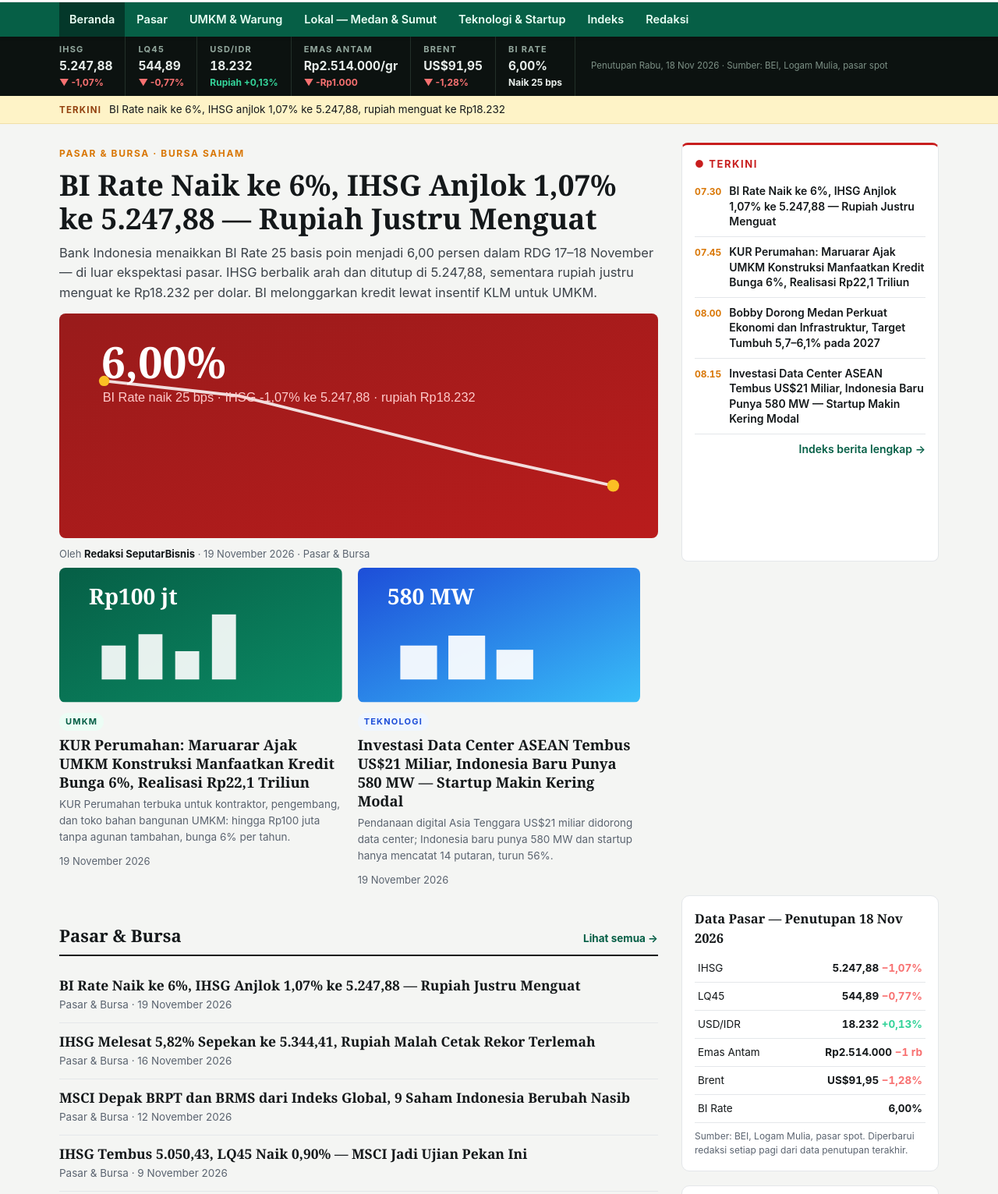
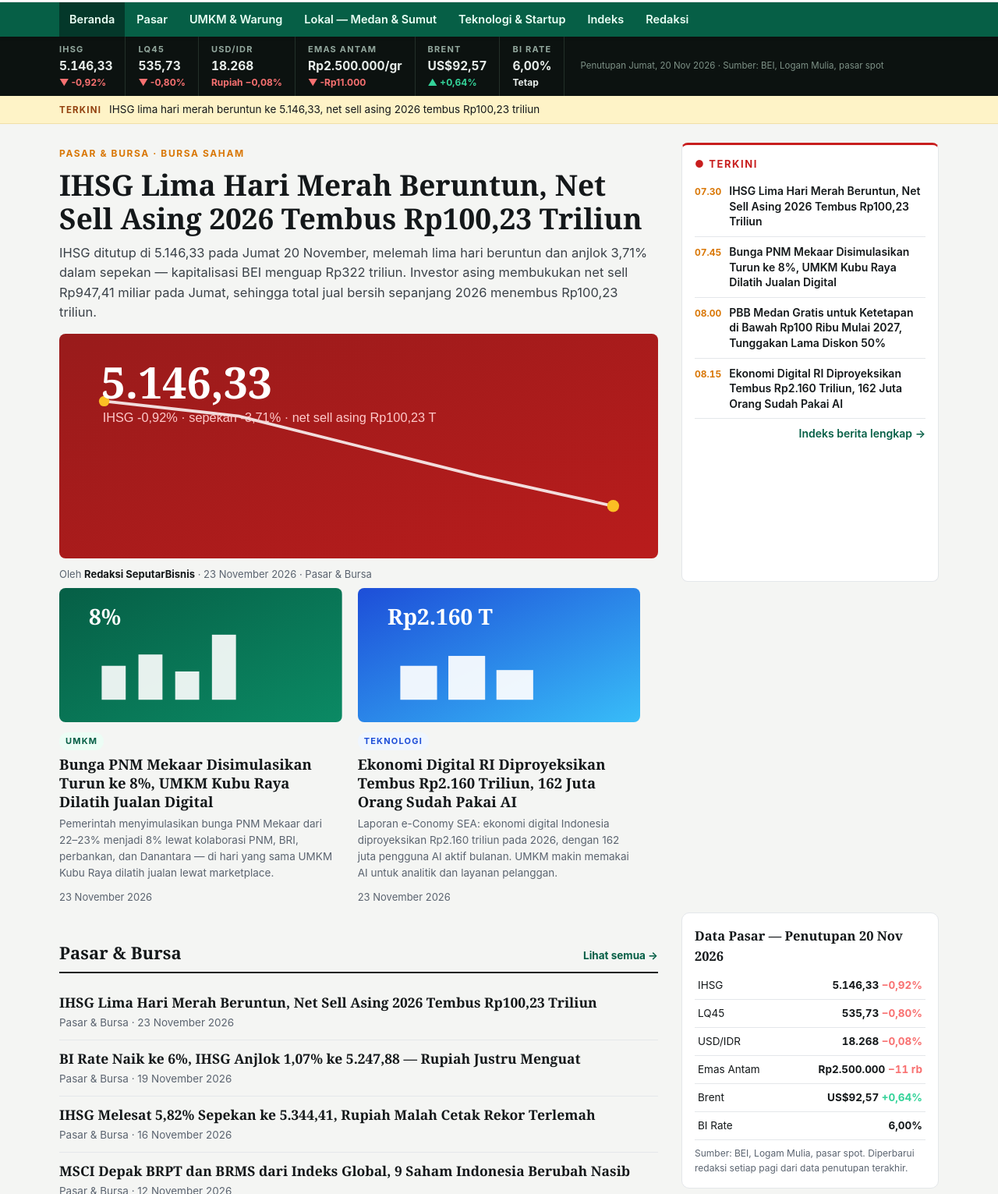
Before and after one commit to FinOwi/seputarbisnis, a plain HTML site: page index.html in a window 1280 px wide. Shown: the part 133-1664 px from the top of the page at 78% size. Drawn offline with Linux system fonts and the light colour scheme.

Commit message:
Edisi Senin 23 November 2026: IHSG 5 hari merah & net sell asing Rp100,23 T, PNM Mekaar 8%, PBB Medan gratis, ekonomi digital Rp2.160 T

```diff
--- a/index.html
+++ b/index.html
@@ -27,49 +27,49 @@
   <a href="index.html" class="on">Beranda</a><a href="pasar/">Pasar</a><a href="umkm/">UMKM &amp; Warung</a><a href="lokal/">Lokal — Medan &amp; Sumut</a><a href="teknologi/">Teknologi &amp; Startup</a><a href="indeks.html">Indeks</a><a href="tentang.html">Redaksi</a>
 </div></nav>
 <div class="marketbar"><div class="wrap">
-  <div class="mkt"><span class="n">IHSG</span><span class="v">5.247,88</span><span class="c dn">▼ -1,07%</span></div>
-  <div class="mkt"><span class="n">LQ45</span><span class="v">544,89</span><span class="c dn">▼ -0,77%</span></div>
-  <div class="mkt"><span class="n">USD/IDR</span><span class="v">18.232</span><span class="c up">Rupiah +0,13%</span></div>
-  <div class="mkt"><span class="n">Emas Antam</span><span class="v">Rp2.514.000/gr</span><span class="c dn">▼ -Rp1.000</span></div>
-  <div class="mkt"><span class="n">Brent</span><span class="v">US$91,95</span><span class="c dn">▼ -1,28%</span></div>
-  <div class="mkt"><span class="n">BI Rate</span><span class="v">6,00%</span><span class="c">Naik 25 bps</span></div>
-  <div class="src">Penutupan Rabu, 18 Nov 2026 · Sumber: BEI, Logam Mulia, pasar spot</div>
+  <div class="mkt"><span class="n">IHSG</span><span class="v">5.146,33</span><span class="c dn">▼ -0,92%</span></div>
+  <div class="mkt"><span class="n">LQ45</span><span class="v">535,73</span><span class="c dn">▼ -0,80%</span></div>
+  <div class="mkt"><span class="n">USD/IDR</span><span class="v">18.268</span><span class="c dn">Rupiah −0,08%</span></div>
+  <div class="mkt"><span class="n">Emas Antam</span><span class="v">Rp2.500.000/gr</span><span class="c dn">▼ -Rp11.000</span></div>
+  <div class="mkt"><span class="n">Brent</span><span class="v">US$92,57</span><span class="c up">▲ +0,64%</span></div>
+  <div class="mkt"><span class="n">BI Rate</span><span class="v">6,00%</span><span class="c">Tetap</span></div>
+  <div class="src">Penutupan Jumat, 20 Nov 2026 · Sumber: BEI, Logam Mulia, pasar spot</div>
 </div></div>
-<div class="ticker"><div class="wrap"><b>Terkini</b><a href="pasar/bi-rate-naik-6-persen-ihsg-anjlok-107-persen-19-november-2026.html">BI Rate naik ke 6%, IHSG anjlok 1,07% ke 5.247,88, rupiah menguat ke Rp18.232</a></div></div>
+<div class="ticker"><div class="wrap"><b>Terkini</b><a href="pasar/ihsg-lima-hari-merah-net-sell-asing-tembus-rp100-triliun-23-november-2026.html">IHSG lima hari merah beruntun ke 5.146,33, net sell asing 2026 tembus Rp100,23 triliun</a></div></div>
 
 <main class="main"><div class="wrap">
   <div class="hl">
     <section class="hero">
       <span class="kicker">Pasar &amp; Bursa · Bursa Saham</span>
-      <h1><a href="pasar/bi-rate-naik-6-persen-ihsg-anjlok-107-persen-19-november-2026.html">BI Rate Naik ke 6%, IHSG Anjlok 1,07% ke 5.247,88 — Rupiah Justru Menguat</a></h1>
-      <p>Bank Indonesia menaikkan BI Rate 25 basis poin menjadi 6,00 persen dalam RDG 17–18 November — di luar ekspektasi pasar. IHSG berbalik arah dan ditutup di 5.247,88, sementara rupiah justru menguat ke Rp18.232 per dolar. BI melonggarkan kredit lewat insentif KLM untuk UMKM.</p>
-      <div class="cover"><svg viewBox="0 0 800 300" role="img" aria-label="Ilustrasi BI Rate 6,00 persen"><defs><linearGradient id="hg" x1="0" y1="0" x2="1" y2="1"><stop offset="0" stop-color="#991b1b"/><stop offset="1" stop-color="#b91c1c"/></linearGradient></defs><rect width="800" height="300" fill="url(#hg)"/><path d="M60 90 L240 110 L400 150 L560 190 L740 230" fill="none" stroke="#ffffff" stroke-opacity=".85" stroke-width="4"/><g fill="#fbbf24"><circle cx="60" cy="90" r="7"/><circle cx="740" cy="230" r="8"/></g><text x="56" y="86" font-family="Georgia,serif" font-size="58" fill="#ffffff" font-weight="700">6,00%</text><text x="58" y="118" font-family="Arial" font-size="17" fill="#fecaca">BI Rate naik 25 bps · IHSG -1,07% ke 5.247,88 · rupiah Rp18.232</text></svg></div>
-      <div class="meta">Oleh <b>Redaksi SeputarBisnis</b> · 19 November 2026 · <a href="pasar/">Pasar &amp; Bursa</a></div>
+      <h1><a href="pasar/ihsg-lima-hari-merah-net-sell-asing-tembus-rp100-triliun-23-november-2026.html">IHSG Lima Hari Merah Beruntun, Net Sell Asing 2026 Tembus Rp100,23 Triliun</a></h1>
+      <p>IHSG ditutup di 5.146,33 pada Jumat 20 November, melemah lima hari beruntun dan anjlok 3,71% dalam sepekan — kapitalisasi BEI menguap Rp322 triliun. Investor asing membukukan net sell Rp947,41 miliar pada Jumat, sehingga total jual bersih sepanjang 2026 menembus Rp100,23 triliun.</p>
+      <div class="cover"><svg viewBox="0 0 800 300" role="img" aria-label="Ilustrasi IHSG 5.146,33"><defs><linearGradient id="hg" x1="0" y1="0" x2="1" y2="1"><stop offset="0" stop-color="#991b1b"/><stop offset="1" stop-color="#b91c1c"/></linearGradient></defs><rect width="800" height="300" fill="url(#hg)"/><path d="M60 90 L240 110 L400 150 L560 190 L740 230" fill="none" stroke="#ffffff" stroke-opacity=".85" stroke-width="4"/><g fill="#fbbf24"><circle cx="60" cy="90" r="7"/><circle cx="740" cy="230" r="8"/></g><text x="56" y="86" font-family="Georgia,serif" font-size="58" fill="#ffffff" font-weight="700">5.146,33</text><text x="58" y="118" font-family="Arial" font-size="17" fill="#fecaca">IHSG -0,92% · sepekan -3,71% · net sell asing Rp100,23 T</text></svg></div>
+      <div class="meta">Oleh <b>Redaksi SeputarBisnis</b> · 23 November 2026 · <a href="pasar/">Pasar &amp; Bursa</a></div>
     </section>
     <aside class="terkini">
       <h4>● Terkini</h4>
-      <a href="pasar/bi-rate-naik-6-persen-ihsg-anjlok-107-persen-19-november-2026.html"><time>07.30</time><span>BI Rate Naik ke 6%, IHSG Anjlok 1,07% ke 5.247,88 — Rupiah Justru Menguat</span></a>
-      <a href="umkm/kur-perumahan-umkm-konstruksi-bunga-6-persen-19-november-2026.html"><time>07.45</time><span>KUR Perumahan: Maruarar Ajak UMKM Konstruksi Manfaatkan Kredit Bunga 6%, Realisasi Rp22,1 Triliun</span></a>
-      <a href="lokal/bobby-dorong-medan-ekonomi-infrastruktur-prioritas-2027-19-november-2026.html"><time>08.00</time><span>Bobby Dorong Medan Perkuat Ekonomi dan Infrastruktur, Target Tumbuh 5,7–6,1% pada 2027</span></a>
-      <a href="teknologi/investasi-data-center-asean-indonesia-580-mw-startup-kering-modal-19-november-2026.html"><time>08.15</time><span>Investasi Data Center ASEAN Tembus US$21 Miliar, Indonesia Baru Punya 580 MW — Startup Makin Kering Modal</span></a>
+      <a href="pasar/ihsg-lima-hari-merah-net-sell-asing-tembus-rp100-triliun-23-november-2026.html"><time>07.30</time><span>IHSG Lima Hari Merah Beruntun, Net Sell Asing 2026 Tembus Rp100,23 Triliun</span></a>
+      <a href="umkm/pnm-mekaar-disimulasi-8-persen-umkm-kubu-raya-digital-23-november-2026.html"><time>07.45</time><span>Bunga PNM Mekaar Disimulasikan Turun ke 8%, UMKM Kubu Raya Dilatih Jualan Digital</span></a>
+      <a href="lokal/pbb-medan-gratis-di-bawah-rp100-ribu-mulai-2027-23-november-2026.html"><time>08.00</time><span>PBB Medan Gratis untuk Ketetapan di Bawah Rp100 Ribu Mulai 2027, Tunggakan Lama Diskon 50%</span></a>
+      <a href="teknologi/ekonomi-digital-ri-rp2160-triliun-162-juta-pengguna-ai-23-november-2026.html"><time>08.15</time><span>Ekonomi Digital RI Diproyeksikan Tembus Rp2.160 Triliun, 162 Juta Orang Sudah Pakai AI</span></a>
       <a href="indeks.html" style="justify-content:flex-end"><span style="color:var(--green)">Indeks berita lengkap →</span></a>
     </aside>
   </div>
 
   <div class="cards">
     <article class="card">
-      <div class="cover"><svg viewBox="0 0 400 190" role="img" aria-label="Ilustrasi KUR Perumahan"><defs><linearGradient id="cg0" x1="0" y1="0" x2="1" y2="1"><stop offset="0" stop-color="#065f46"/><stop offset="1" stop-color="#0b8a64"/></linearGradient></defs><rect width="400" height="190" fill="url(#cg0)"/><g fill="#ffffff" fill-opacity=".9"><rect x="60" y="110" width="34" height="48"/><rect x="112" y="94" width="34" height="64"/><rect x="164" y="118" width="34" height="40"/><rect x="216" y="66" width="34" height="92"/></g><text x="42" y="52" font-family="Georgia,serif" font-size="31" fill="#ffffff" font-weight="700">Rp100 jt</text></svg></div>
+      <div class="cover"><svg viewBox="0 0 400 190" role="img" aria-label="Ilustrasi bunga PNM Mekaar 8 persen"><defs><linearGradient id="cg0" x1="0" y1="0" x2="1" y2="1"><stop offset="0" stop-color="#065f46"/><stop offset="1" stop-color="#0b8a64"/></linearGradient></defs><rect width="400" height="190" fill="url(#cg0)"/><g fill="#ffffff" fill-opacity=".9"><rect x="60" y="110" width="34" height="48"/><rect x="112" y="94" width="34" height="64"/><rect x="164" y="118" width="34" height="40"/><rect x="216" y="66" width="34" height="92"/></g><text x="42" y="52" font-family="Georgia,serif" font-size="31" fill="#ffffff" font-weight="700">8%</text></svg></div>
       <span class="chip">UMKM</span>
-      <h3><a href="umkm/kur-perumahan-umkm-konstruksi-bunga-6-persen-19-november-2026.html">KUR Perumahan: Maruarar Ajak UMKM Konstruksi Manfaatkan Kredit Bunga 6%, Realisasi Rp22,1 Triliun</a></h3>
-      <p>KUR Perumahan terbuka untuk kontraktor, pengembang, dan toko bahan bangunan UMKM: hingga Rp100 juta tanpa agunan tambahan, bunga 6% per tahun.</p>
-      <div class="meta">19 November 2026</div>
+      <h3><a href="umkm/pnm-mekaar-disimulasi-8-persen-umkm-kubu-raya-digital-23-november-2026.html">Bunga PNM Mekaar Disimulasikan Turun ke 8%, UMKM Kubu Raya Dilatih Jualan Digital</a></h3>
+      <p>Pemerintah menyimulasikan bunga PNM Mekaar dari 22–23% menjadi 8% lewat kolaborasi PNM, BRI, perbankan, dan Danantara — di hari yang sama UMKM Kubu Raya dilatih jualan lewat marketplace.</p>
+      <div class="meta">23 November 2026</div>
     </article>
     <article class="card">
-      <div class="cover"><svg viewBox="0 0 400 190" role="img" aria-label="Ilustrasi data center Indonesia"><defs><linearGradient id="cg1" x1="0" y1="0" x2="1" y2="1"><stop offset="0" stop-color="#1d4ed8"/><stop offset="1" stop-color="#38bdf8"/></linearGradient></defs><rect width="400" height="190" fill="url(#cg1)"/><g fill="#ffffff" fill-opacity=".92"><rect x="60" y="110" width="52" height="48"/><rect x="128" y="96" width="52" height="62"/><rect x="196" y="116" width="52" height="42"/></g><text x="42" y="52" font-family="Georgia,serif" font-size="31" fill="#ffffff" font-weight="700">580 MW</text></svg></div>
+      <div class="cover"><svg viewBox="0 0 400 190" role="img" aria-label="Ilustrasi ekonomi digital Rp2.160 triliun"><defs><linearGradient id="cg1" x1="0" y1="0" x2="1" y2="1"><stop offset="0" stop-color="#1d4ed8"/><stop offset="1" stop-color="#38bdf8"/></linearGradient></defs><rect width="400" height="190" fill="url(#cg1)"/><g fill="#ffffff" fill-opacity=".92"><rect x="60" y="110" width="52" height="48"/><rect x="128" y="96" width="52" height="62"/><rect x="196" y="116" width="52" height="42"/></g><text x="42" y="52" font-family="Georgia,serif" font-size="31" fill="#ffffff" font-weight="700">Rp2.160 T</text></svg></div>
       <span class="chip tekno">Teknologi</span>
-      <h3><a href="teknologi/investasi-data-center-asean-indonesia-580-mw-startup-kering-modal-19-november-2026.html">Investasi Data Center ASEAN Tembus US$21 Miliar, Indonesia Baru Punya 580 MW — Startup Makin Kering Modal</a></h3>
-      <p>Pendanaan digital Asia Tenggara US$21 miliar didorong data center; Indonesia baru punya 580 MW dan startup hanya mencatat 14 putaran, turun 56%.</p>
-      <div class="meta">19 November 2026</div>
+      <h3><a href="teknologi/ekonomi-digital-ri-rp2160-triliun-162-juta-pengguna-ai-23-november-2026.html">Ekonomi Digital RI Diproyeksikan Tembus Rp2.160 Triliun, 162 Juta Orang Sudah Pakai AI</a></h3>
+      <p>Laporan e-Conomy SEA: ekonomi digital Indonesia diproyeksikan Rp2.160 triliun pada 2026, dengan 162 juta pengguna AI aktif bulanan. UMKM makin memakai AI untuk analitik dan layanan pelanggan.</p>
+      <div class="meta">23 November 2026</div>
     </article>
   </div>
 
@@ -78,6 +78,7 @@
       <div class="sec">
         <div class="sec-head"><h2>Pasar &amp; Bursa</h2><a href="pasar/">Lihat semua →</a></div>
         <div class="list">
+        <article><div><h3><a href="pasar/ihsg-lima-hari-merah-net-sell-asing-tembus-rp100-triliun-23-november-2026.html">IHSG Lima Hari Merah Beruntun, Net Sell Asing 2026 Tembus Rp100,23 Triliun</a></h3><p>Pasar &amp; Bursa · 23 November 2026</p></div></article>
         <article><div><h3><a href="pasar/bi-rate-naik-6-persen-ihsg-anjlok-107-persen-19-november-2026.html">BI Rate Naik ke 6%, IHSG Anjlok 1,07% ke 5.247,88 — Rupiah Justru Menguat</a></h3><p>Pasar &amp; Bursa · 19 November 2026</p></div></article>
         <article><div><h3><a href="pasar/ihsg-melesat-582-persen-sepekan-rupiah-rekor-terlemah-16-november-2026.html">IHSG Melesat 5,82% Sepekan ke 5.344,41, Rupiah Malah Cetak Rekor Terlemah</a></h3><p>Pasar &amp; Bursa · 16 November 2026</p></div></article>
         <article><div><h3><a href="pasar/msci-depak-brpt-brms-9-saham-berubah-nasib-12-november-2026.html">MSCI Depak BRPT dan BRMS dari Indeks Global, 9 Saham Indonesia Berubah Nasib</a></h3><p>Pasar &amp; Bursa · 12 November 2026</p></div></article>
@@ -87,6 +88,7 @@
       <div class="sec">
         <div class="sec-head"><h2>UMKM &amp; Warung</h2><a href="umkm/">Lihat semua →</a></div>
         <div class="list">
+        <article><div><h3><a href="umkm/pnm-mekaar-disimulasi-8-persen-umkm-kubu-raya-digital-23-november-2026.html">Bunga PNM Mekaar Disimulasikan Turun ke 8%, UMKM Kubu Raya Dilatih Jualan Digital</a></h3><p>UMKM &amp; Warung · 23 November 2026</p></div></article>
         <article><div><h3><a href="umkm/kur-perumahan-umkm-konstruksi-bunga-6-persen-19-november-2026.html">KUR Perumahan: Maruarar Ajak UMKM Konstruksi Manfaatkan Kredit Bunga 6%, Realisasi Rp22,1 Triliun</a></h3><p>UMKM &amp; Warung · 19 November 2026</p></div></article>
         <article><div><h3><a href="umkm/harga-pangan-naik-serentak-cabai-keriting-rp122500-16-november-2026.html">Harga Pangan Naik Serentak, Cabai Keriting Tembus Rp122.500 per Kg</a></h3><p>UMKM &amp; Warung · 16 November 2026</p></div></article>
         <article><div><h3><a href="umkm/harga-tapioka-naik-zulhas-tahan-impor-12-november-2026.html">Harga Tapioka Naik, Zulhas Tahan Impor demi Petani Singkong</a></h3><p>UMKM &amp; Warung · 12 November 2026</p></div></article>
@@ -96,6 +98,7 @@
       <div class="sec">
         <div class="sec-head"><h2>Lokal — Medan &amp; Sumut</h2><a href="lokal/">Lihat semua →</a></div>
         <div class="list">
+        <article><div><h3><a href="lokal/pbb-medan-gratis-di-bawah-rp100-ribu-mulai-2027-23-november-2026.html">PBB Medan Gratis untuk Ketetapan di Bawah Rp100 Ribu Mulai 2027, Tunggakan Lama Diskon 50%</a></h3><p>Lokal — Medan &amp; Sumut · 23 November 2026</p></div></article>
         <article><div><h3><a href="lokal/bobby-dorong-medan-ekonomi-infrastruktur-prioritas-2027-19-november-2026.html">Bobby Dorong Medan Perkuat Ekonomi dan Infrastruktur, Target Tumbuh 5,7–6,1% pada 2027</a></h3><p>Lokal — Medan &amp; Sumut · 19 November 2026</p></div></article>
         <article><div><h3><a href="lokal/banpres-rp4835-miliar-16118-umkm-sumut-16-november-2026.html">Banpres Rp48,35 Miliar Mengalir ke 16.118 UMKM Sumut Terdampak Bencana</a></h3><p>Lokal — Medan &amp; Sumut · 16 November 2026</p></div></article>
         <article><div><h3><a href="lokal/gubernur-bobby-usulkan-kek-desk-investasi-12-november-2026.html">Gubernur Bobby Usulkan Empat KEK Baru, Investasi Sumut Tembus Rp37 Triliun</a></h3><p>Lokal — Medan &amp; Sumut · 12 November 2026</p></div></article>
@@ -105,6 +108,7 @@
       <div class="sec">
         <div class="sec-head"><h2>Teknologi &amp; Startup</h2><a href="teknologi/">Lihat semua →</a></div>
         <div class="list">
+        <article><div><h3><a href="teknologi/ekonomi-digital-ri-rp2160-triliun-162-juta-pengguna-ai-23-november-2026.html">Ekonomi Digital RI Diproyeksikan Tembus Rp2.160 Triliun, 162 Juta Orang Sudah Pakai AI</a></h3><p>Teknologi &amp; Startup · 23 November 2026</p></div></article>
         <article><div><h3><a href="teknologi/investasi-data-center-asean-indonesia-580-mw-startup-kering-modal-19-november-2026.html">Investasi Data Center ASEAN Tembus US$21 Miliar, Indonesia Baru Punya 580 MW — Startup Makin Kering Modal</a></h3><p>Teknologi &amp; Startup · 19 November 2026</p></div></article>
         <article><div><h3><a href="teknologi/samir-salurkan-rp37-triliun-fintech-luar-jawa-16-november-2026.html">Samir Salurkan Rp3,7 Triliun, Fintech Makin Menjauh dari Jawa</a></h3><p>Teknologi &amp; Startup · 16 November 2026</p></div></article>
         <article><div><h3><a href="teknologi/umkm-sumut-beralih-kasir-digital-offline-12-november-2026.html">Dari Buku Tulis ke Kasir Offline: Warkop dan UMKM Sumut Beralih Digital</a></h3><p>Teknologi &amp; Startup · 12 November 2026</p></div></article>
@@ -115,13 +119,13 @@
 
     <aside class="side">
       <div class="box">
-        <h4>Data Pasar — Penutupan 18 Nov 2026</h4>
+        <h4>Data Pasar — Penutupan 20 Nov 2026</h4>
         <table class="mkt-table">
-          <tr><td>IHSG</td><td>5.247,88 <span class="dn">−1,07%</span></td></tr>
-          <tr><td>LQ45</td><td>544,89 <span class="dn">−0,77%</span></td></tr>
-          <tr><td>USD/IDR</td><td>18.232 <span class="up">+0,13%</span></td></tr>
-          <tr><td>Emas Antam</td><td>Rp2.514.000 <span class="dn">−1 rb</span></td></tr>
-          <tr><td>Brent</td><td>US$91,95 <span class="dn">−1,28%</span></td></tr>
+          <tr><td>IHSG</td><td>5.146,33 <span class="dn">−0,92%</span></td></tr>
+          <tr><td>LQ45</td><td>535,73 <span class="dn">−0,80%</span></td></tr>
+          <tr><td>USD/IDR</td><td>18.268 <span class="dn">−0,08%</span></td></tr>
+          <tr><td>Emas Antam</td><td>Rp2.500.000 <span class="dn">−11 rb</span></td></tr>
+          <tr><td>Brent</td><td>US$92,57 <span class="up">+0,64%</span></td></tr>
           <tr><td>BI Rate</td><td>6,00%</td></tr>
         </table>
         <p style="margin-top:8px;font-size:12px">Sumber: BEI, Logam Mulia, pasar spot. Diperbarui redaksi setiap pagi dari data penutupan terakhir.</p>
@@ -129,9 +133,9 @@
       <div class="box">
         <h4>Pilihan Redaksi</h4>
         <div class="pop">
-          <a href="pasar/bi-rate-naik-6-persen-ihsg-anjlok-107-persen-19-november-2026.html"><span class="no">1</span><span>BI Rate Naik ke 6%, IHSG Anjlok 1,07% ke 5.247,88 — Rupiah Justru Menguat</span></a>
-          <a href="lokal/bobby-dorong-medan-ekonomi-infrastruktur-prioritas-2027-19-november-2026.html"><span class="no">2</span><span>Bobby Dorong Medan Perkuat Ekonomi dan Infrastruktur, Target Tumbuh 5,7–6,1% pada 2027</span></a>
-          <a href="umkm/kur-perumahan-umkm-konstruksi-bunga-6-persen-19-november-2026.html"><span class="no">3</span><span>KUR Perumahan: Maruarar Ajak UMKM Konstruksi Manfaatkan Kredit Bunga 6%, Realisasi Rp22,1 Triliun</span></a>
+          <a href="pasar/ihsg-lima-hari-merah-net-sell-asing-tembus-rp100-triliun-23-november-2026.html"><span class="no">1</span><span>IHSG Lima Hari Merah Beruntun, Net Sell Asing 2026 Tembus Rp100,23 Triliun</span></a>
+          <a href="lokal/pbb-medan-gratis-di-bawah-rp100-ribu-mulai-2027-23-november-2026.html"><span class="no">2</span><span>PBB Medan Gratis untuk Ketetapan di Bawah Rp100 Ribu Mulai 2027, Tunggakan Lama Diskon 50%</span></a>
+          <a href="umkm/pnm-mekaar-disimulasi-8-persen-umkm-kubu-raya-digital-23-november-2026.html"><span class="no">3</span><span>Bunga PNM Mekaar Disimulasikan Turun ke 8%, UMKM Kubu Raya Dilatih Jualan Digital</span></a>
         </div>
       </div>
       <div class="box">
```
